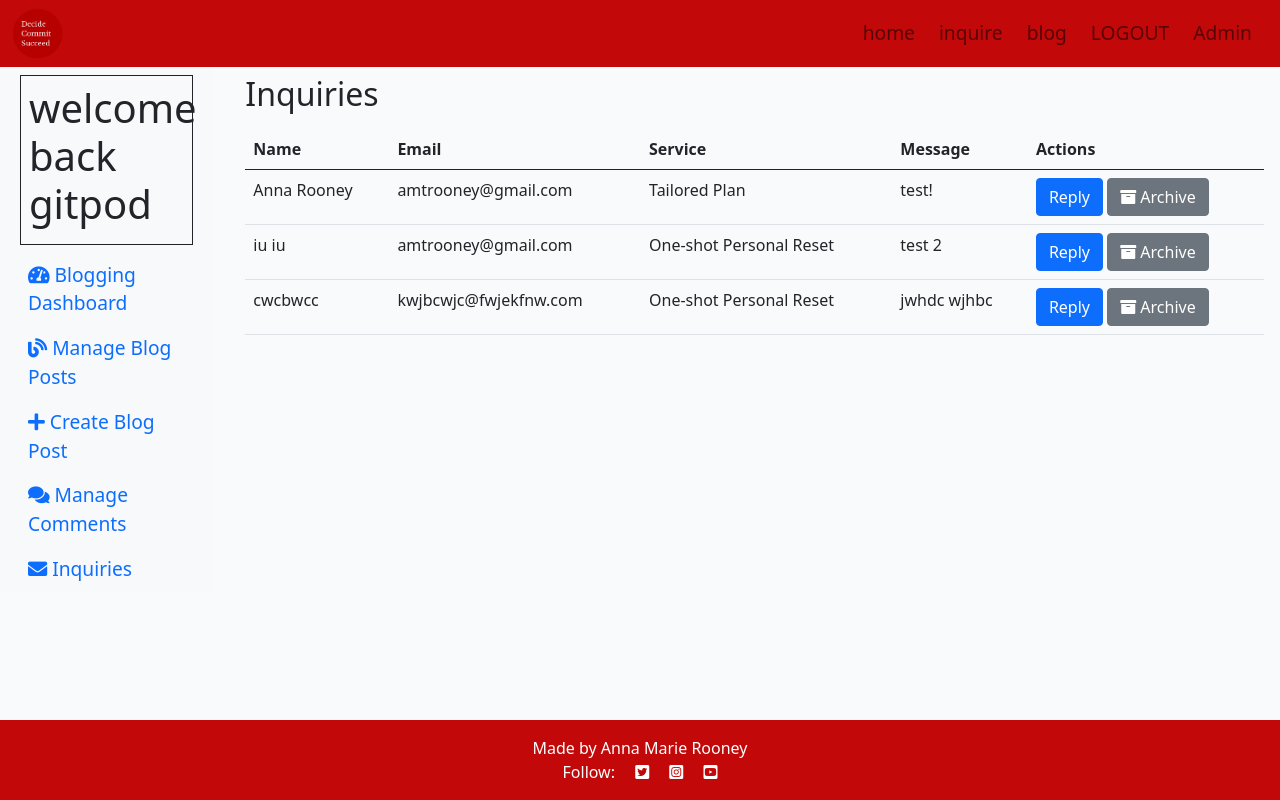
After one commit to arir2001/projectfour, a Django app: page /inquiries/ in a window 1280 px wide. The commit adds this page. Run offline with Django 4.2, Linux system fonts and the light colour scheme; a user stored in the database is signed in; data comes from the database, SQL or seed files in the repository; both versions use the stored data as it was after the commit; parts of the project's set-up code (start-up, migrations or seed data) failed here and were passed over; some libraries are stand-ins or nearby versions; some web fonts are replaced.

Commit message:
inquiry admin page now active with archive/unarchive inquiries functionality. Minor CSS changes to index page.

```diff
--- a/blog/templates/blog/blogadmin_base.html
+++ b/blog/templates/blog/blogadmin_base.html
@@ -13,7 +13,7 @@
                     <li class="nav-item">
                         <a class="nav-link active" href="{% url 'admin' %}">
                             <i class="fas fa-tachometer-alt"></i>
-                            Dashboard
+                            Blogging Dashboard
                         </a>
                     </li>
 
@@ -40,6 +40,12 @@
                             Manage Comments
                         </a>
                     </li>
+                    <li class="nav-item">
+                        <a class="nav-link active" href="{% url 'inquiry_list' %}">
+                            <i class="fa fa-envelope"></i>
+                            Inquiries
+                        </a>
+                    </li>
                 </ul>
             </div>
         </nav>
--- a/blog/urls.py
+++ b/blog/urls.py
@@ -8,7 +8,7 @@ urlpatterns = [
     path('search_posts/', views.search_posts, name='search-posts'),
 
     #comment edit and delete comments urls
-    path('<slug:slug>/edit_comment/<int:comment_id>/', views.comment_edit, name='comment_edit'),
+    path('<slug:slug>/edit_comment/<int:comment_id>', views.comment_edit, name='comment_edit'),
     path('<slug:slug>/delete_comment/<int:comment_id>/', views.comment_delete, name='comment_delete'),
     path('blog/user_admin/delete_comment/<int:comment_id>/', views.comment_delete, name='comment_delete_admin'),
     path('blog/user_admin/approve_comment/<int:comment_id>/', views.comment_approve, name='comment_approve_admin'),
--- a/home/forms.py
+++ b/home/forms.py
@@ -7,5 +7,5 @@ class CollaborateForm(forms.ModelForm):
         model = CollaborateRequest
         fields = ('name', 'service', 'email', 'message',)
         widgets = {
-            'service': forms.Select(),  #default widget will work fine here
+            'service': forms.Select(),
         }
--- /dev/null
+++ b/home/templates/home/inquiryadminlist.html
@@ -0,0 +1,54 @@
+{% extends "blog/blogadmin_base.html" %}
+
+{% block blog_content %}
+<div class="row">
+    <h2 class="m-2">Inquiries</h2>
+
+</div>
+
+<table class="table p-2 m-2">
+    <thead>
+        <tr>
+            <th>Name</th>
+            <th>Email</th>
+            <th>Service</th>
+            <th>Message</th>
+            <th>Actions</th>
+        </tr>
+    </thead>
+    <tbody>
+        {% for inquiry in inquiries %}
+        <tr>
+            <td>{{ inquiry.name }}</td>
+            <td>{{ inquiry.email }}</td>
+            <td>{{ inquiry.service.name }}</td>
+            <td>{{ inquiry.message }}</td>
+            <td>
+                <a href="mailto:{{ inquiry.email }}?subject=Re: {{ inquiry.service.name }}" class="btn btn-primary">
+                    Reply
+                </a>
+                <a href="{% url 'archive_inquiry' inquiry.id %}" class="btn btn-secondary">
+                    <i class="fa fa-archive"></i> Archive
+                </a>
+            </td>
+        </tr>
+        {% endfor %}
+        {% for inquiry in archived_inquiries %}
+        <tr class="text-muted">
+            <td>{{ inquiry.name }}</td>
+            <td>{{ inquiry.email }}</td>
+            <td>{{ inquiry.service.name }}</td>
+            <td>{{ inquiry.message }}</td>
+            <td>
+                <a href="mailto:{{ inquiry.email }}?subject=Re: {{ inquiry.service.name }}" class="btn btn-primary">
+                    Reply
+                </a>
+                <a href="{% url 'un_archive_inquiry' inquiry.id %}" class="btn btn-secondary">
+                    <i class="fa fa-archive"></i> Un-archive?
+                </a>
+            </td>
+        </tr>
+        {% endfor %}
+    </tbody>
+</table>
+{% endblock %}
--- a/home/urls.py
+++ b/home/urls.py
@@ -4,4 +4,8 @@ from . import views
 urlpatterns = [
     path('', views.home, name='home'),
     path('inquiry.html', views.inquiry, name='inquiry'),
+    path('inquiries/', views.inquiry_list, name='inquiry_list'),
+    path('inquiries/<int:inquiry_id>/archive/', views.archive_inquiry, name='archive_inquiry'),
+        path('inquiries/<int:inquiry_id>/unarchive/', views.un_archive_inquiry, name='un_archive_inquiry'),
+
 ]
--- a/home/views.py
+++ b/home/views.py
@@ -1,7 +1,8 @@
-from django.shortcuts import render, get_object_or_404
+from django.shortcuts import render, redirect, get_object_or_404
 from home.models import Testimonial, CollaborateRequest, Inquire
 from .forms import CollaborateForm
 from django.contrib import messages
+from django.contrib.auth.decorators import login_required
 
 # Home view that lists published testimonials
 def home(request):
@@ -23,3 +24,24 @@ def inquiry(request):
     {'collaborate_form': collaborate_form,
         'inquire': inquire
     })
+
+
+@login_required
+def inquiry_list(request):
+    inquiries = CollaborateRequest.objects.filter(read=False)
+    archived_inquiries = CollaborateRequest.objects.filter(read=True)
+    return render(request, 'home/inquiryadminlist.html',
+    {'inquiries': inquiries,
+     "archived_inquiries" : archived_inquiries})
+
+def archive_inquiry(request, inquiry_id):
+    inquiry = get_object_or_404(CollaborateRequest, pk=inquiry_id)
+    inquiry.read = True
+    inquiry.save()
+    return redirect('inquiry_list')
+
+def un_archive_inquiry(request, inquiry_id):
+    inquiry = get_object_or_404(CollaborateRequest, pk=inquiry_id)
+    inquiry.read = False
+    inquiry.save()
+    return redirect('inquiry_list')
--- a/static/css/style.css
+++ b/static/css/style.css
@@ -179,6 +179,7 @@ p a{
 
 .blog_post_tease{
     background-color: grey;
+    height: 100%;
 }
 
 .blog_post_tease a{
@@ -303,19 +304,6 @@ p a{
     overflow: hidden;
 }
 
-/*.masthead-image:after {
-    content: "";
-    position: absolute;
-    top: 0;
-    right: 90%;
-    height: 100%;
-    width: 150%;
-    background: #445261;
-    -webkit-transform: skew(15deg);
-    -moz-transform: skew(15deg);
-    transform: skew(15deg);
-    z-index: 100;
-}*/
 
 .post-link {
     text-decoration: none;
@@ -412,3 +400,7 @@ p a{
     height: 70vh;
     border: solid grey;
 }
+
+#summernote {
+    width: 100%;  /* Ensure the editor takes up the full width of its container */
+}
--- a/templates/base.html
+++ b/templates/base.html
@@ -54,14 +54,18 @@
                         <a class="nav-link {% if request.path == home_url %}active" aria-current="page {% endif %}"
                             href="{% url 'home' %}">home</a>
                     </li>
-                    <li class="nav-item">
+                    <li class="nav-item d-none">
                         <a class="nav-link {% if request.path == home_url %}active" aria-current="page{% endif %}"
                             href="#">about <i>me</i></a>
                     </li>
 
-                    <li class="nav-item">
+                    <li class="nav-item d-none">
                         <a class="nav-link {% if request.path == home_url %}active" aria-current="page{% endif %}"
                             href="#">about <i>you</i></a>
+                    </li>
+                    <li class="nav-item">
+                        <a class="nav-link {% if request.path == inquiry.html %}active" aria-current="page{% endif %}"
+                            href="inquiry.html">inquire </a>
                     </li>
                     <li class="nav-item">
                         <a class="nav-link {% if request.path == '/blog/' %}active" aria-current="page{% endif %}" href="{% url 'blog' %}">blog</a></a>
```
Also changed, not shown: home/templates/home/index.html (+43 -21 lines), home/templates/home/inquiry.html (+8 -4 lines), db.sqlite3, home/models.py (line endings or trailing spaces).
